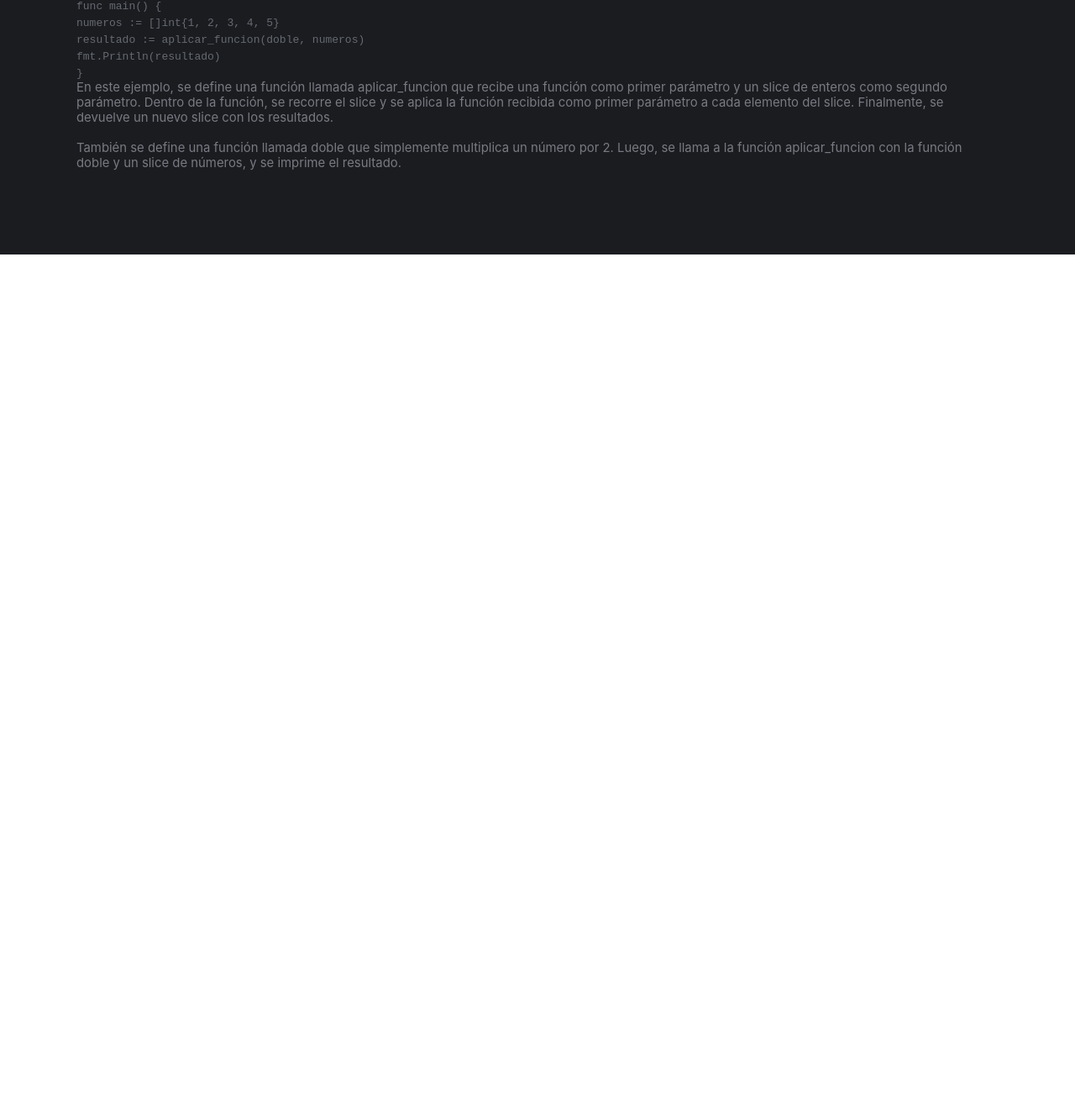
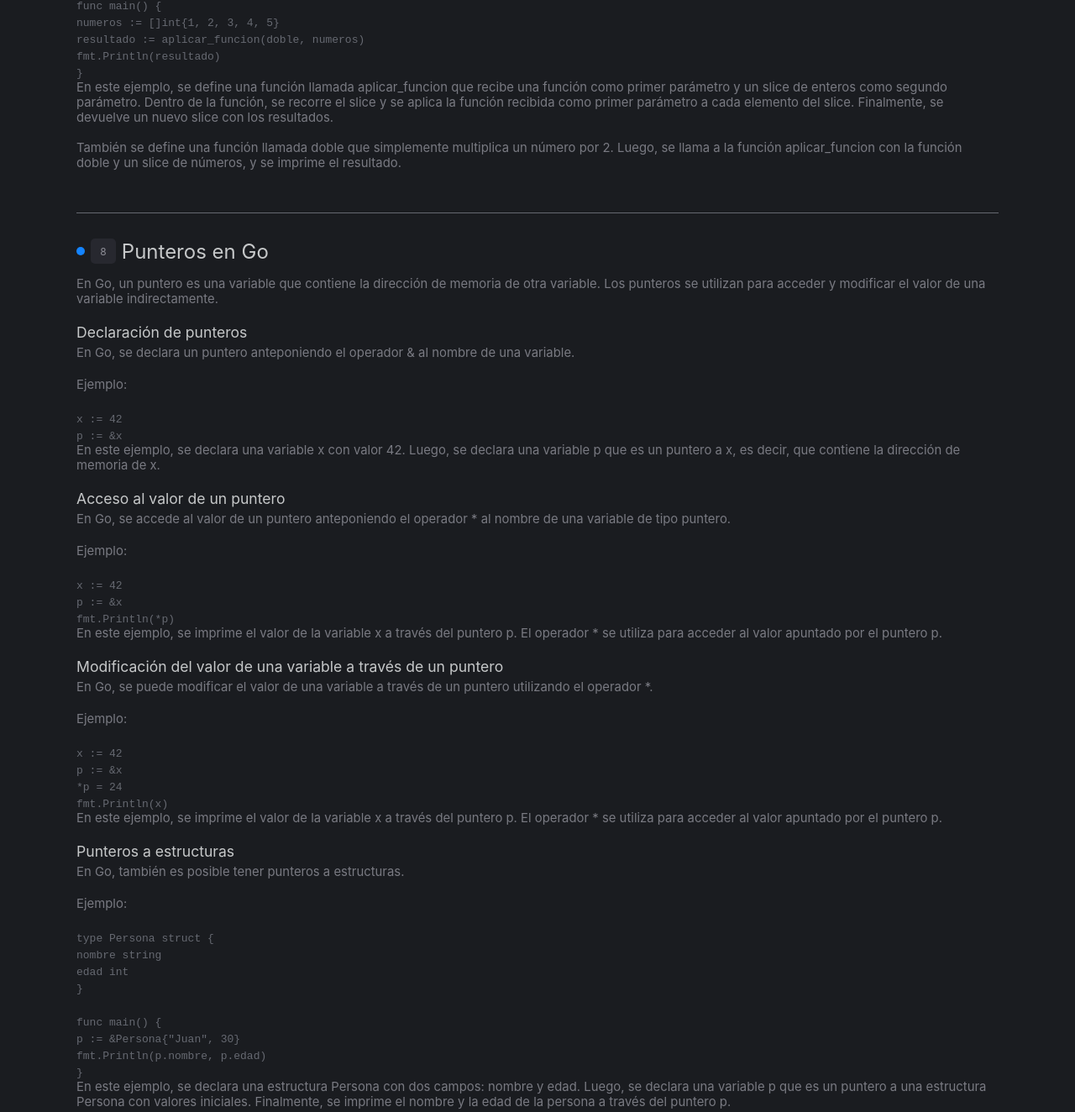
Before and after one commit to aguirregaston/Golang-Guia, a plain HTML site: page index.html in a window 1280 px wide. Shown: the part 6627-7951 px from the top of the page at 84% size. Before the commit the page ends 6930 px from the top, so only its background shows below. Drawn offline with Linux system fonts and the light colour scheme.

Commit message:
New content in section

```diff
--- a/index.html
+++ b/index.html
@@ -495,6 +495,90 @@
             </p>
           </div>
         </div>
+        <div class="content-section">
+          <div class="title-section">
+            <div class="title-circle"></div>
+            <div class="title-number">8</div>
+            <p class="title-text">Punteros en Go</p>
+          </div>
+          <div>
+            <p class="text-sub">
+              En Go, un puntero es una variable que contiene la dirección de memoria de otra variable. Los punteros se utilizan para acceder y modificar el valor de una variable indirectamente.
+            </p>
+            <p class="subtitle-text">
+              Declaración de punteros
+            </p>
+            <p class="text-sub">En Go, se declara un puntero anteponiendo el operador & al nombre de una variable.</p>
+            <p class="text-sub">
+              Ejemplo:
+            </p>
+            <code>
+              x := 42<br>
+              p := &x
+            </code>
+            <p class="text-sub">
+              En este ejemplo, se declara una variable x con valor 42. Luego, se declara una variable p que es un puntero a x, es decir, que contiene la dirección de memoria de x.
+            </p>
+            <p class="subtitle-text">
+              Acceso al valor de un puntero
+            </p>
+            <p class="text-sub">
+              En Go, se accede al valor de un puntero anteponiendo el operador * al nombre de una variable de tipo puntero.
+            </p>
+            <p class="text-sub">
+              Ejemplo:
+            </p>
+            <code>
+              x := 42<br>
+              p := &x<br>
+              fmt.Println(*p)
+            </code>
+            <p class="text-sub">
+              En este ejemplo, se imprime el valor de la variable x a través del puntero p. El operador * se utiliza para acceder al valor apuntado por el puntero p.
+            </p>
+            <p class="subtitle-text">
+              Modificación del valor de una variable a través de un puntero
+            </p>
+            <p class="text-sub">
+              En Go, se puede modificar el valor de una variable a través de un puntero utilizando el operador *.
+            </p>
+            <p class="text-sub">
+              Ejemplo:
+            </p>
+            <code>
+              x := 42<br>
+              p := &x<br>
+              *p = 24<br>
+              fmt.Println(x)
+            </code>
+            <p class="text-sub">
+              En este ejemplo, se imprime el valor de la variable x a través del puntero p. El operador * se utiliza para acceder al valor apuntado por el puntero p.
+            </p>
+            <p class="subtitle-text">
+              Punteros a estructuras
+            </p>
+            <p class="text-sub">
+              En Go, también es posible tener punteros a estructuras.
+            </p>
+            <p class="text-sub">
+              Ejemplo:
+            </p>
+            <code>
+              type Persona struct {<br>
+                nombre string<br>
+                edad int<br>
+              }<br>
+              <br>
+              func main() {<br>
+                p := &Persona{"Juan", 30}<br>
+                fmt.Println(p.nombre, p.edad)<br>
+              }
+            </code>
+            <p class="text-sub">
+              En este ejemplo, se declara una estructura Persona con dos campos: nombre y edad. Luego, se declara una variable p que es un puntero a una estructura Persona con valores iniciales. Finalmente, se imprime el nombre y la edad de la persona a través del puntero p.
+            </p>
+          </div>
+        </div>
       </main>
     </section>
     <script src="./scripts.js"></script>
```
